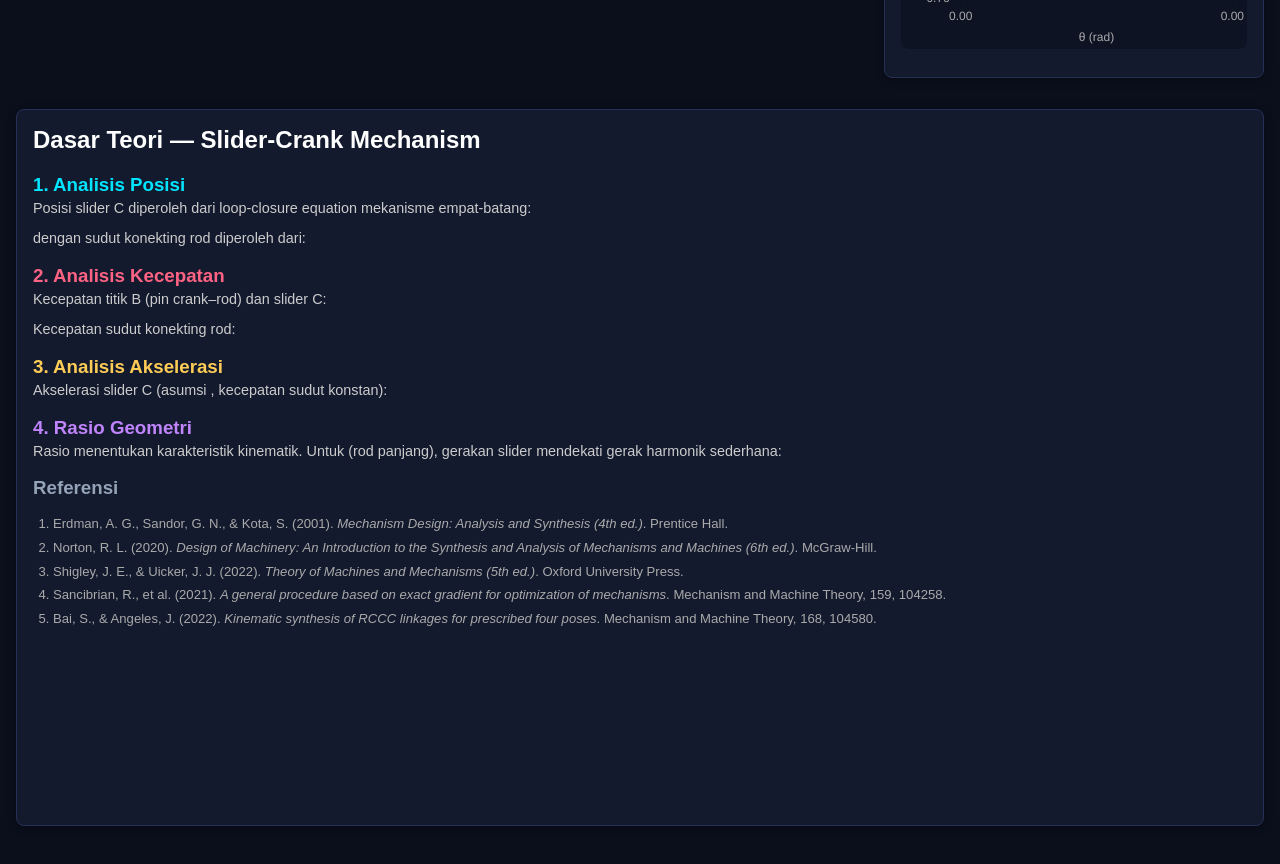
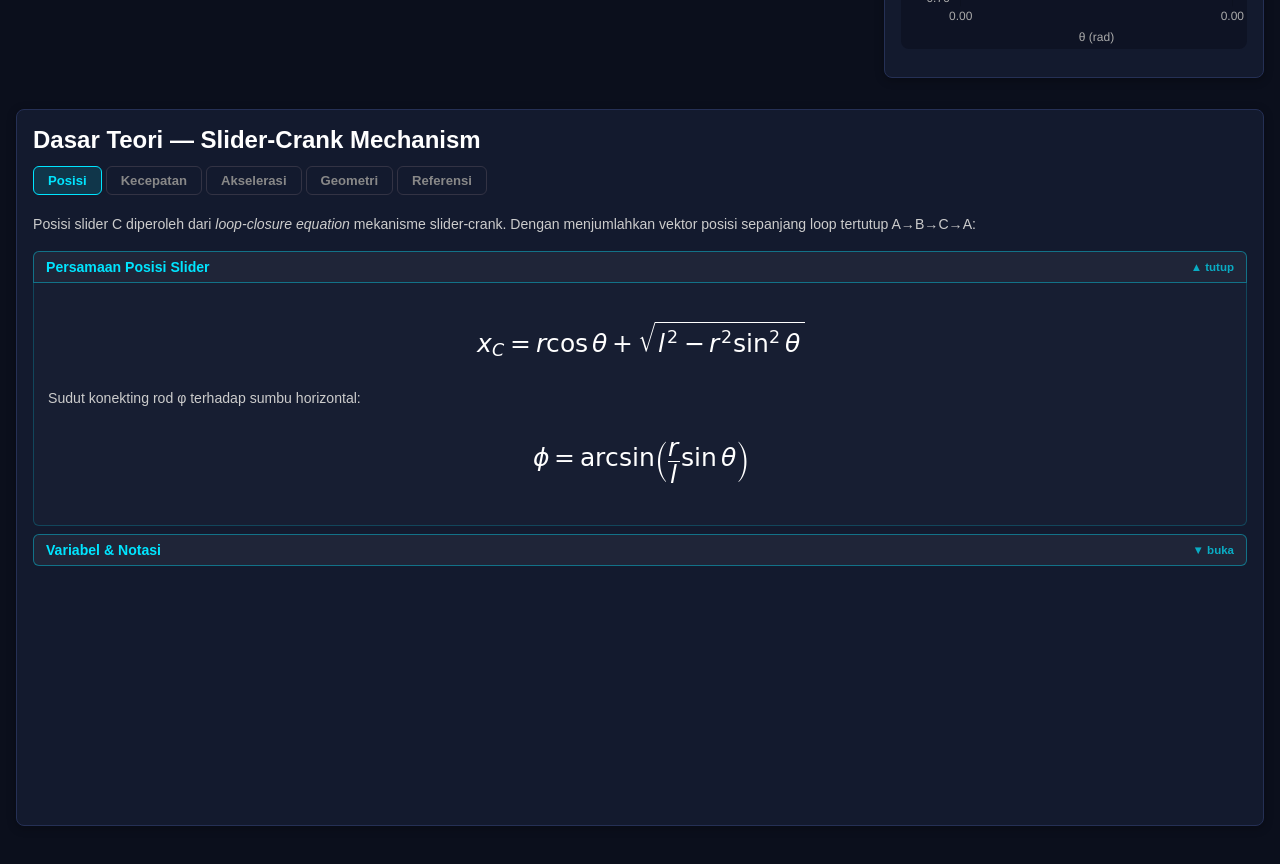
Before and after one commit to raihanrr17/Simulasi-Slider-Crank, a React (Vite) app: page / in a window 1280 px wide. Shown: the part 900-1764 px from the top of the page. Built offline with nearby package versions, Linux system fonts and the light colour scheme.

Commit message:
Refactor TheoryPanel component and add tabs

```diff
--- a/src/components/TheoryPanel.jsx
+++ b/src/components/TheoryPanel.jsx
@@ -1,133 +1,214 @@
-import { useEffect } from "react"
+import { useState } from "react"
+import {
+  eq_xc, eq_phi,
+  eq_vbx, eq_vc, eq_wrod,
+  eq_ac, eq_arod,
+  eq_lambda, eq_approx,
+} from "../assets/equations"
 
-// Load KaTeX dari CDN sekali saja
-function loadKaTeX(cb) {
-  if (window.katex) { cb(); return }
-  const link = document.createElement("link")
-  link.rel  = "stylesheet"
-  link.href = "https://cdnjs.cloudflare.com/ajax/libs/KaTeX/0.16.9/katex.min.css"
-  document.head.appendChild(link)
-  const script = document.createElement("script")
-  script.src = "https://cdnjs.cloudflare.com/ajax/libs/KaTeX/0.16.9/katex.min.js"
-  script.onload = cb
-  document.head.appendChild(script)
+// ── Expander ──
+function Expander({ title, color = "#aaa", defaultOpen = false, children }) {
+  const [open, setOpen] = useState(defaultOpen)
+  return (
+    <div style={{ marginBottom: 8 }}>
+      <button onClick={() => setOpen(o => !o)} style={{
+        width: "100%", textAlign: "left",
+        background: "rgba(255,255,255,0.05)",
+        border: `1px solid ${color}66`,
+        borderRadius: open ? "6px 6px 0 0" : 6,
+        padding: "7px 12px", color,
+        fontWeight: "bold", fontSize: "0.88rem",
+        cursor: "pointer", display: "flex",
+        justifyContent: "space-between", alignItems: "center",
+      }}>
+        <span>{title}</span>
+        <span style={{ fontSize: "0.72rem", opacity: 0.7 }}>{open ? "▲ tutup" : "▼ buka"}</span>
+      </button>
+      {open && (
+        <div style={{
+          border: `1px solid ${color}33`, borderTop: "none",
+          borderRadius: "0 0 6px 6px", padding: "12px 14px",
+          background: "rgba(255,255,255,0.02)",
+        }}>
+          {children}
+        </div>
+      )}
+    </div>
+  )
 }
 
-function Eq({ tex, block = false }) {
-  const ref = { current: null }
-  useEffect(() => {
-    loadKaTeX(() => {
-      if (ref.current && window.katex) {
-        window.katex.render(tex, ref.current, { displayMode: block, throwOnError: false })
-      }
-    })
-  }, [tex, block])
-  return <span ref={r => { ref.current = r }} />
+// ── Equation image ──
+function EqImg({ src, alt }) {
+  return (
+    <div style={{ margin: "10px 0", textAlign: "center" }}>
+      <img src={src} alt={alt} style={{ maxWidth: "100%", height: "auto" }} />
+    </div>
+  )
 }
 
-const refs = [
-  {
-    authors: "Erdman, A. G., Sandor, G. N., & Kota, S.",
-    year: 2001,
-    title: "Mechanism Design: Analysis and Synthesis (4th ed.)",
-    source: "Prentice Hall",
-  },
-  {
-    authors: "Norton, R. L.",
-    year: 2020,
-    title: "Design of Machinery: An Introduction to the Synthesis and Analysis of Mechanisms and Machines (6th ed.)",
-    source: "McGraw-Hill",
-  },
-  {
-    authors: "Shigley, J. E., & Uicker, J. J.",
-    year: 2022,
-    title: "Theory of Machines and Mechanisms (5th ed.)",
-    source: "Oxford University Press",
-  },
-  {
-    authors: "Sancibrian, R., et al.",
-    year: 2021,
-    title: "A general procedure based on exact gradient for optimization of mechanisms",
-    source: "Mechanism and Machine Theory, 159, 104258",
-  },
-  {
-    authors: "Bai, S., & Angeles, J.",
-    year: 2022,
-    title: "Kinematic synthesis of RCCC linkages for prescribed four poses",
-    source: "Mechanism and Machine Theory, 168, 104580",
-  },
+// ── Tab bar ──
+const TABS = [
+  { label: "Posisi",      color: "#00e5ff" },
+  { label: "Kecepatan",   color: "#ff6384" },
+  { label: "Akselerasi",  color: "#ffcd56" },
+  { label: "Geometri",    color: "#c084fc" },
+  { label: "Referensi",   color: "#94a3b8" },
 ]
 
-export default function TheoryPanel() {
+const ps = { color: "#ccc", fontSize: "0.88rem", lineHeight: 1.7, marginTop: 4 }
+
+const refs = [
+  { authors: "Erdman, A. G., Sandor, G. N., & Kota, S.", year: 2001,
+    title: "Mechanism Design: Analysis and Synthesis (4th ed.)", source: "Prentice Hall" },
+  { authors: "Norton, R. L.", year: 2020,
+    title: "Design of Machinery: An Introduction to the Synthesis and Analysis of Mechanisms and Machines (6th ed.)",
+    source: "McGraw-Hill" },
+  { authors: "Shigley, J. E., & Uicker, J. J.", year: 2022,
+    title: "Theory of Machines and Mechanisms (5th ed.)", source: "Oxford University Press" },
+  { authors: "Sancibrian, R., et al.", year: 2021,
+    title: "A general procedure based on exact gradient for optimization of mechanisms",
+    source: "Mechanism and Machine Theory, 159, 104258" },
+  { authors: "Bai, S., & Angeles, J.", year: 2022,
+    title: "Kinematic synthesis of RCCC linkages for prescribed four poses",
+    source: "Mechanism and Machine Theory, 168, 104580" },
+]
+
+function TabPosisi() {
   return (
-    <div style={{ height: "100%", overflowY: "auto" }}>
-      <h2 style={{ marginTop: 0 }}>Dasar Teori — Slider-Crank Mechanism</h2>
+    <>
+      <p style={ps}>
+        Posisi slider C diperoleh dari <em>loop-closure equation</em> mekanisme slider-crank.
+        Dengan menjumlahkan vektor posisi sepanjang loop tertutup A→B→C→A:
+      </p>
+      <Expander title="Persamaan Posisi Slider" color="#00e5ff" defaultOpen>
+        <EqImg src={eq_xc} alt="xC = r cos theta + sqrt(l^2 - r^2 sin^2 theta)" />
+        <p style={ps}>Sudut konekting rod φ terhadap sumbu horizontal:</p>
+        <EqImg src={eq_phi} alt="phi = arcsin(r/l sin theta)" />
+      </Expander>
+      <Expander title="Variabel & Notasi" color="#00e5ff">
+        <p style={ps}>
+          <strong style={{ color: "#00e5ff" }}>r</strong> — panjang crank (m)<br />
+          <strong style={{ color: "#00e5ff" }}>l</strong> — panjang connecting rod (m)<br />
+          <strong style={{ color: "#00e5ff" }}>θ</strong> — sudut rotasi crank (rad)<br />
+          <strong style={{ color: "#00e5ff" }}>φ</strong> — sudut connecting rod terhadap sumbu x (rad)<br />
+          <strong style={{ color: "#00e5ff" }}>xC</strong> — posisi slider C (m)
+        </p>
+      </Expander>
+    </>
+  )
+}
 
-      {/* ── 1. Kinematika Posisi ── */}
-      <h3 style={{ color: "#00e5ff", marginBottom: 4 }}>1. Analisis Posisi</h3>
-      <p style={{ color: "#ccc", fontSize: "0.9rem", marginTop: 0 }}>
-        Posisi slider C diperoleh dari loop-closure equation mekanisme empat-batang:
+function TabKecepatan() {
+  return (
+    <>
+      <p style={ps}>
+        Analisis kecepatan menggunakan diferensiasi persamaan posisi terhadap waktu,
+        dengan kecepatan sudut crank ω dianggap konstan.
       </p>
-      <div style={{ margin: "8px 0 4px 24px" }}>
-        <Eq block tex="x_C = r\cos\theta + \sqrt{l^2 - r^2\sin^2\theta}" />
-      </div>
-      <p style={{ color: "#ccc", fontSize: "0.9rem" }}>
-        dengan sudut konekting rod <Eq tex="\phi" /> diperoleh dari:
+      <Expander title="Kecepatan Titik B (Pin Crank–Rod)" color="#ff6384" defaultOpen>
+        <EqImg src={eq_vbx} alt="vBx = -r omega sin theta, vBy = r omega cos theta" />
+      </Expander>
+      <Expander title="Kecepatan Slider C" color="#ff6384" defaultOpen>
+        <EqImg src={eq_vc} alt="vC = -r omega sin theta - l omegaRod sin phi" />
+      </Expander>
+      <Expander title="Kecepatan Sudut Connecting Rod" color="#ff6384">
+        <EqImg src={eq_wrod} alt="omegaRod = r omega cos theta / l cos phi" />
+        <p style={ps}>
+          ωrod diperoleh dari syarat bahwa komponen kecepatan tegak lurus rod di titik B
+          dan C harus sama (constraint rigid body).
+        </p>
+      </Expander>
+    </>
+  )
+}
+
+function TabAkselerasi() {
+  return (
+    <>
+      <p style={ps}>
+        Akselerasi diperoleh dengan mendiferensiasikan persamaan kecepatan.
+        Asumsi: kecepatan sudut crank ω konstan sehingga αcrank = 0.
       </p>
-      <div style={{ margin: "8px 0 4px 24px" }}>
-        <Eq block tex="\phi = \arcsin\!\left(\frac{r}{l}\sin\theta\right)" />
-      </div>
+      <Expander title="Akselerasi Slider C" color="#ffcd56" defaultOpen>
+        <EqImg src={eq_ac} alt="aC = -r omega^2 cos theta - l(alphaRod sin phi + omegaRod^2 cos phi)" />
+      </Expander>
+      <Expander title="Percepatan Sudut Connecting Rod" color="#ffcd56" defaultOpen>
+        <EqImg src={eq_arod} alt="alphaRod formula" />
+      </Expander>
+    </>
+  )
+}
 
-      {/* ── 2. Kinematika Kecepatan ── */}
-      <h3 style={{ color: "#ff6384", marginBottom: 4 }}>2. Analisis Kecepatan</h3>
-      <p style={{ color: "#ccc", fontSize: "0.9rem", marginTop: 0 }}>
-        Kecepatan titik B (pin crank–rod) dan slider C:
+function TabGeometri() {
+  return (
+    <>
+      <p style={ps}>
+        Karakteristik kinematik mekanisme sangat dipengaruhi oleh rasio geometri λ = r/l.
       </p>
-      <div style={{ margin: "8px 0 4px 24px" }}>
-        <Eq block tex="\vec{v}_B = \omega \times \vec{r}_{AB} \implies v_{Bx} = -r\omega\sin\theta,\quad v_{By} = r\omega\cos\theta" />
-      </div>
-      <div style={{ margin: "8px 0 4px 24px" }}>
-        <Eq block tex="v_C = -r\omega\sin\theta - l\,\omega_{rod}\sin\phi" />
-      </div>
-      <p style={{ color: "#ccc", fontSize: "0.9rem" }}>
-        Kecepatan sudut konekting rod:
-      </p>
-      <div style={{ margin: "8px 0 4px 24px" }}>
-        <Eq block tex="\omega_{rod} = \frac{r\,\omega\cos\theta}{l\cos\phi}" />
-      </div>
+      <Expander title="Rasio Geometri λ" color="#c084fc" defaultOpen>
+        <EqImg src={eq_lambda} alt="lambda = r/l" />
+        <p style={ps}>
+          <strong style={{ color: "#c084fc" }}>λ {"<"} 0.1</strong> — gerak slider sangat mendekati gerak harmonik sederhana.<br />
+          <strong style={{ color: "#c084fc" }}>0.1 ≤ λ ≤ 0.5</strong> — karakteristik khas slider-crank, ada distorsi harmonik.<br />
+          <strong style={{ color: "#c084fc" }}>λ {">"} 0.5</strong> — distorsi besar, perlu analisis penuh (tidak bisa diaproksimasi).
+        </p>
+      </Expander>
+      <Expander title="Aproksimasi Harmonik Sederhana (λ ≪ 1)" color="#c084fc">
+        <EqImg src={eq_approx} alt="xC approx r cos theta + l(1 - lambda^2/2 sin^2 theta)" />
+        <p style={ps}>
+          Untuk rod yang sangat panjang dibanding crank, suku orde tinggi λ² dapat diabaikan
+          sehingga posisi slider mendekati fungsi cosinus murni.
+        </p>
+      </Expander>
+    </>
+  )
+}
 
-      {/* ── 3. Kinematika Akselerasi ── */}
-      <h3 style={{ color: "#ffcd56", marginBottom: 4 }}>3. Analisis Akselerasi</h3>
-      <p style={{ color: "#ccc", fontSize: "0.9rem", marginTop: 0 }}>
-        Akselerasi slider C (asumsi <Eq tex="\alpha_{crank}=0" />, kecepatan sudut konstan):
-      </p>
-      <div style={{ margin: "8px 0 4px 24px" }}>
-        <Eq block tex="a_C = -r\omega^2\cos\theta - l\!\left(\alpha_{rod}\sin\phi + \omega_{rod}^2\cos\phi\right)" />
-      </div>
-      <div style={{ margin: "8px 0 4px 24px" }}>
-        <Eq block tex="\alpha_{rod} = \frac{-r\omega^2\sin\theta\cos\phi - l\,\omega_{rod}^2\sin\phi\cos\phi}{l\cos^2\phi}" />
-      </div>
-
-      {/* ── 4. Rasio r/l ── */}
-      <h3 style={{ color: "#c084fc", marginBottom: 4 }}>4. Rasio Geometri</h3>
-      <p style={{ color: "#ccc", fontSize: "0.9rem", marginTop: 0 }}>
-        Rasio <Eq tex="\lambda = r/l" /> menentukan karakteristik kinematik.
-        Untuk <Eq tex="\lambda \ll 1" /> (rod panjang), gerakan slider mendekati
-        gerak harmonik sederhana:
-      </p>
-      <div style={{ margin: "8px 0 4px 24px" }}>
-        <Eq block tex="x_C \approx r\cos\theta + l\left(1 - \frac{\lambda^2}{2}\sin^2\theta\right)" />
-      </div>
-
-      {/* ── Referensi ── */}
-      <h3 style={{ color: "#94a3b8", marginBottom: 6 }}>Referensi</h3>
-      <ol style={{ color: "#aaa", fontSize: "0.82rem", lineHeight: 1.8, paddingLeft: 20 }}>
+function TabReferensi() {
+  return (
+    <>
+      <p style={ps}>Referensi utama yang digunakan dalam modul ini:</p>
+      <ol style={{ color: "#aaa", fontSize: "0.82rem", lineHeight: 2, paddingLeft: 20 }}>
         {refs.map((r, i) => (
           <li key={i}>
-            {r.authors} ({r.year}). <em>{r.title}</em>. {r.source}.
+            {r.authors} ({r.year}). <em style={{ color: "#ccc" }}>{r.title}</em>. {r.source}.
           </li>
         ))}
       </ol>
+    </>
+  )
+}
+
+const TAB_CONTENT = [TabPosisi, TabKecepatan, TabAkselerasi, TabGeometri, TabReferensi]
+
+export default function TheoryPanel() {
+  const [activeTab, setActiveTab] = useState(0)
+  const Content = TAB_CONTENT[activeTab]
+
+  return (
+    <div style={{ height: "100%", display: "flex", flexDirection: "column" }}>
+      <h2 style={{ marginTop: 0, marginBottom: 12 }}>Dasar Teori — Slider-Crank Mechanism</h2>
+
+      {/* Tab bar */}
+      <div style={{ display: "flex", gap: 4, marginBottom: 14, flexWrap: "wrap" }}>
+        {TABS.map((tab, i) => (
+          <button key={i} onClick={() => setActiveTab(i)} style={{
+            padding: "6px 14px", borderRadius: 6, cursor: "pointer",
+            fontWeight: "bold", fontSize: "0.82rem",
+            background: activeTab === i ? tab.color + "22" : "transparent",
+            border: `1px solid ${activeTab === i ? tab.color : "#334"}`,
+            color: activeTab === i ? tab.color : "#888",
+            transition: "all 0.15s",
+          }}>
+            {tab.label}
+          </button>
+        ))}
+      </div>
+
+      {/* Tab content */}
+      <div style={{ flex: 1, overflowY: "auto" }}>
+        <Content />
+      </div>
     </div>
   )
 }
```
